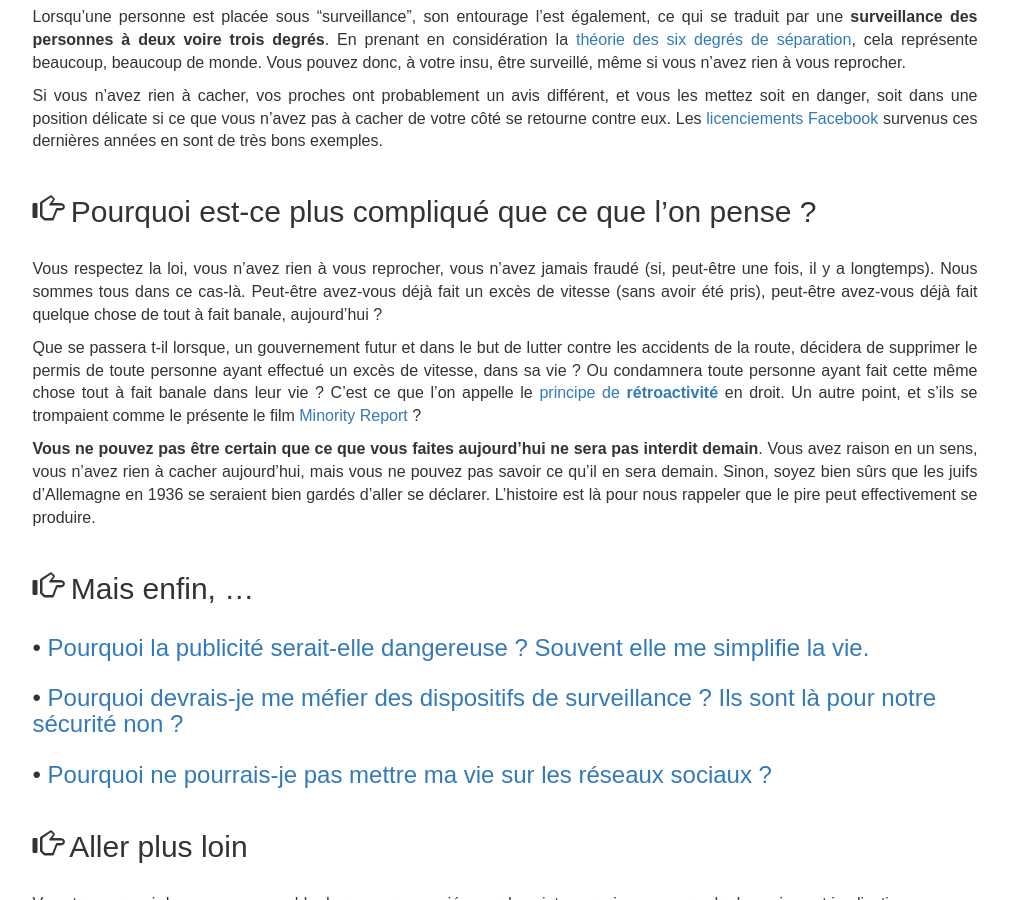
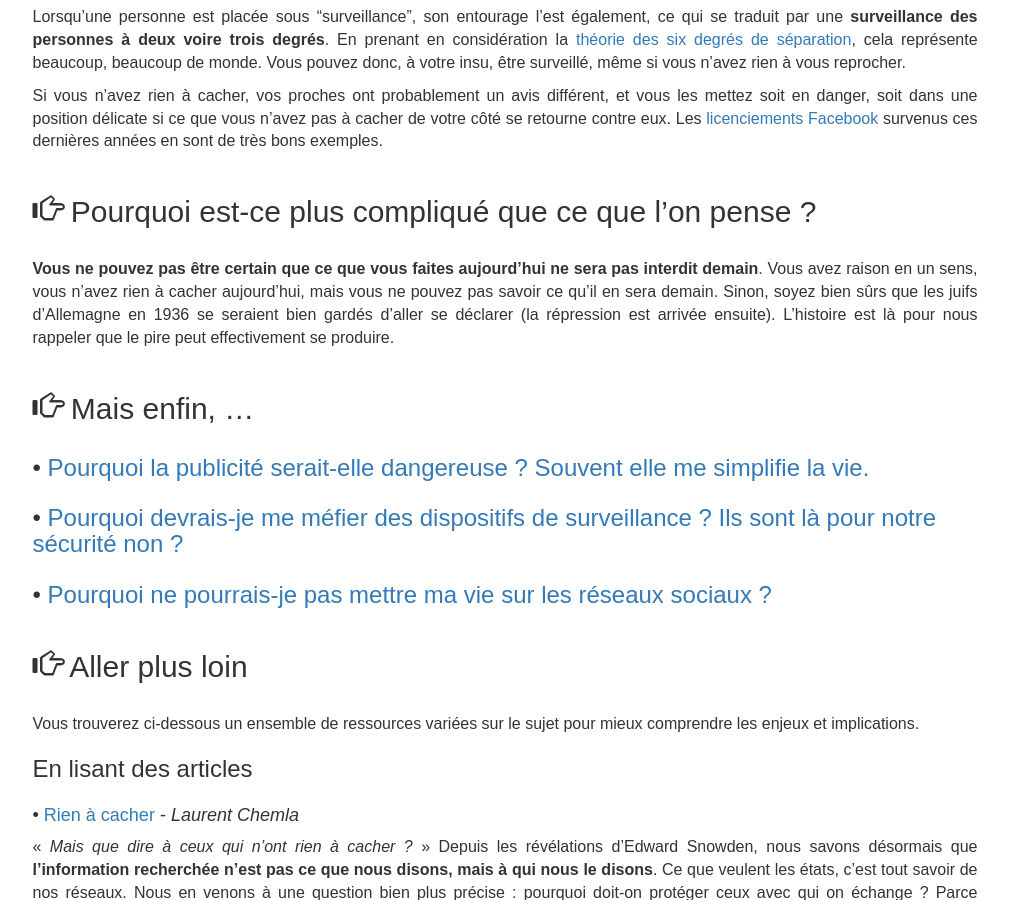
Before and after one commit to willdurand/jenairienacacher.fr, a Jekyll site: the page built from index.md, in a window 1280 px wide and 900 px high, scrolled down 557 px. Shown: the whole window, without its empty margins (135-1144 px from the left). Built offline with Jekyll 4.4.1, drawn with Linux system fonts in a browser that asks for light colours; some web fonts are replaced; Markdown is read by kramdown in place of the engine named in the settings; comment, search, counter and statistics services are not loaded.

Commit message:
suppression 'retroactivité' car non applicable en France

```diff
--- a/_data/headlines.yml
+++ b/_data/headlines.yml
@@ -46,26 +46,10 @@
 -
     title: "Pourquoi est-ce plus compliqué que ce que l'on pense ?"
     content: >
-        Vous respectez la loi, vous n'avez rien à vous reprocher, vous n'avez
-        jamais fraudé (si, peut-être une fois, il y a longtemps). Nous sommes
-        tous dans ce cas-là. Peut-être avez-vous déjà fait un excès de vitesse
-        (sans avoir été pris), peut-être avez-vous déjà fait quelque chose de
-        tout à fait banale, aujourd'hui ?
-
-
-        Que se passera t-il lorsque, un gouvernement futur et dans le but de
-        lutter contre les accidents de la route, décidera de supprimer le
-        permis de toute personne ayant effectué un excès de vitesse, dans sa
-        vie ? Ou condamnera toute personne ayant fait cette même chose tout à
-        fait banale dans leur vie ? C'est ce que l'on appelle le [principe de
-        **rétroactivité**](https://fr.wikipedia.org/wiki/R%C3%A9troactivit%C3%A9)
-        en droit. Un autre point, et s'ils se trompaient comme le présente le
-        film [Minority Report](https://fr.wikipedia.org/wiki/Minority_Report) ?
-
-
         **Vous ne pouvez pas être certain que ce que vous faites aujourd'hui ne
         sera pas interdit demain**. Vous avez raison en un sens, vous n'avez
         rien à cacher aujourd'hui, mais vous ne pouvez pas savoir ce qu'il en
         sera demain. Sinon, soyez bien sûrs que les juifs d'Allemagne en 1936
-        se seraient bien gardés d'aller se déclarer. L'histoire est là pour
-        nous rappeler que le pire peut effectivement se produire.
+        se seraient bien gardés d'aller se déclarer (la répression est arrivée
+        ensuite). L'histoire est là pour nous rappeler que le pire peut
+        effectivement se produire.
```
